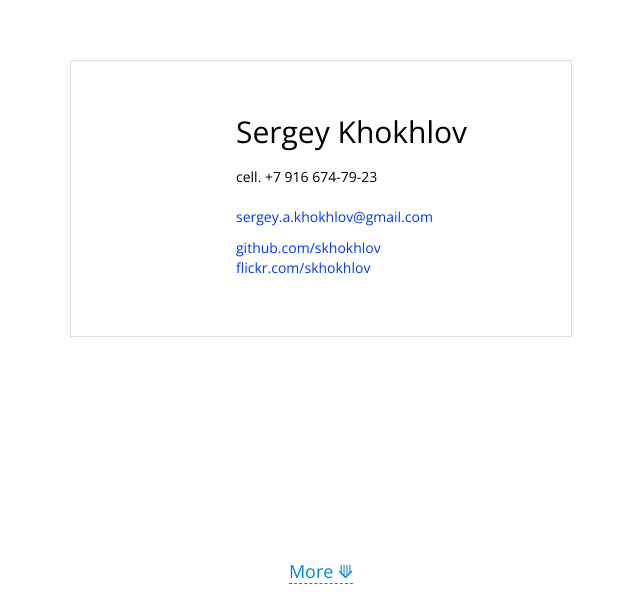
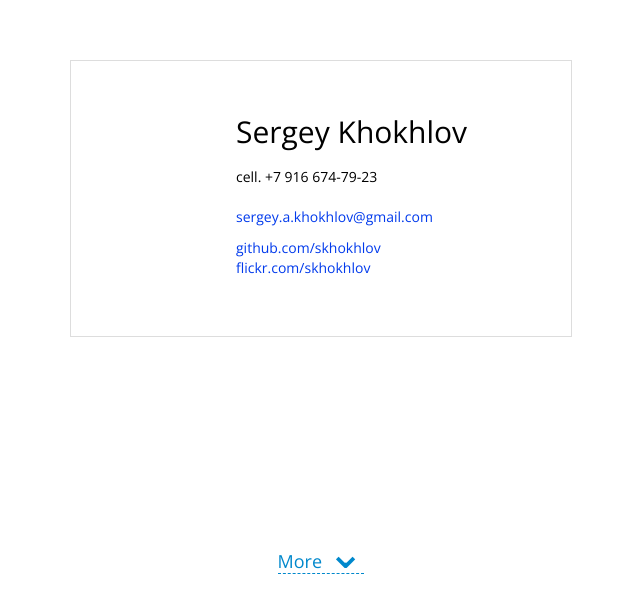
Before and after one commit to skhokhlov/skhokhlov.github.io, a plain HTML site: page index.html in a window 1280 px wide. Shown: the part 202-800 px from the top of the page, without its empty margins (319-959 px from the left). Drawn offline with nearby package versions, Linux system fonts and the light colour scheme.

Commit message:
Update index.html

```diff
--- a/index.html
+++ b/index.html
@@ -40,7 +40,7 @@
         </div>
     </div>
 
-    <div class="landings-link"><a class="landings-link__link" href="#landings">More ⟱</a></div>
+    <div class="landings-link"><a class="landings-link__link" href="#landings">More <span style="font-size:45px;">⌄</span></a></div>
 </div>
 
 
```
